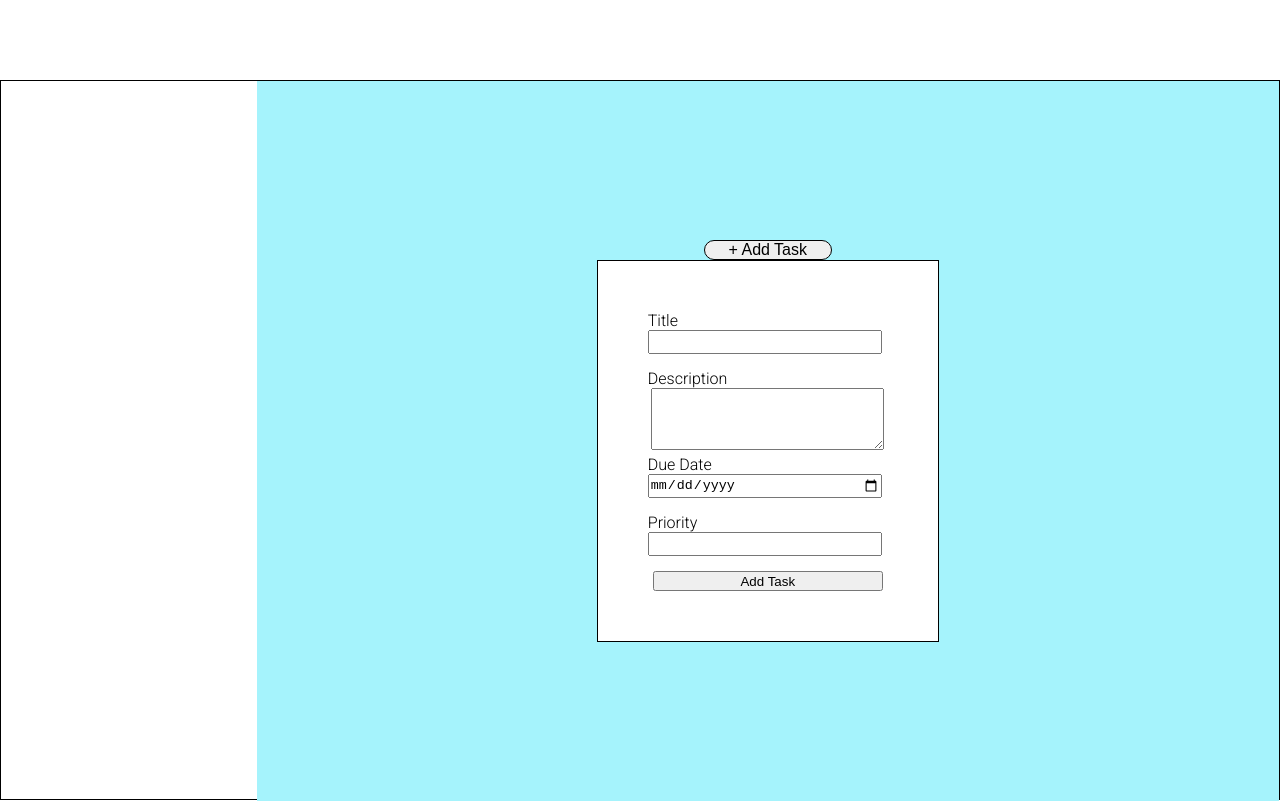
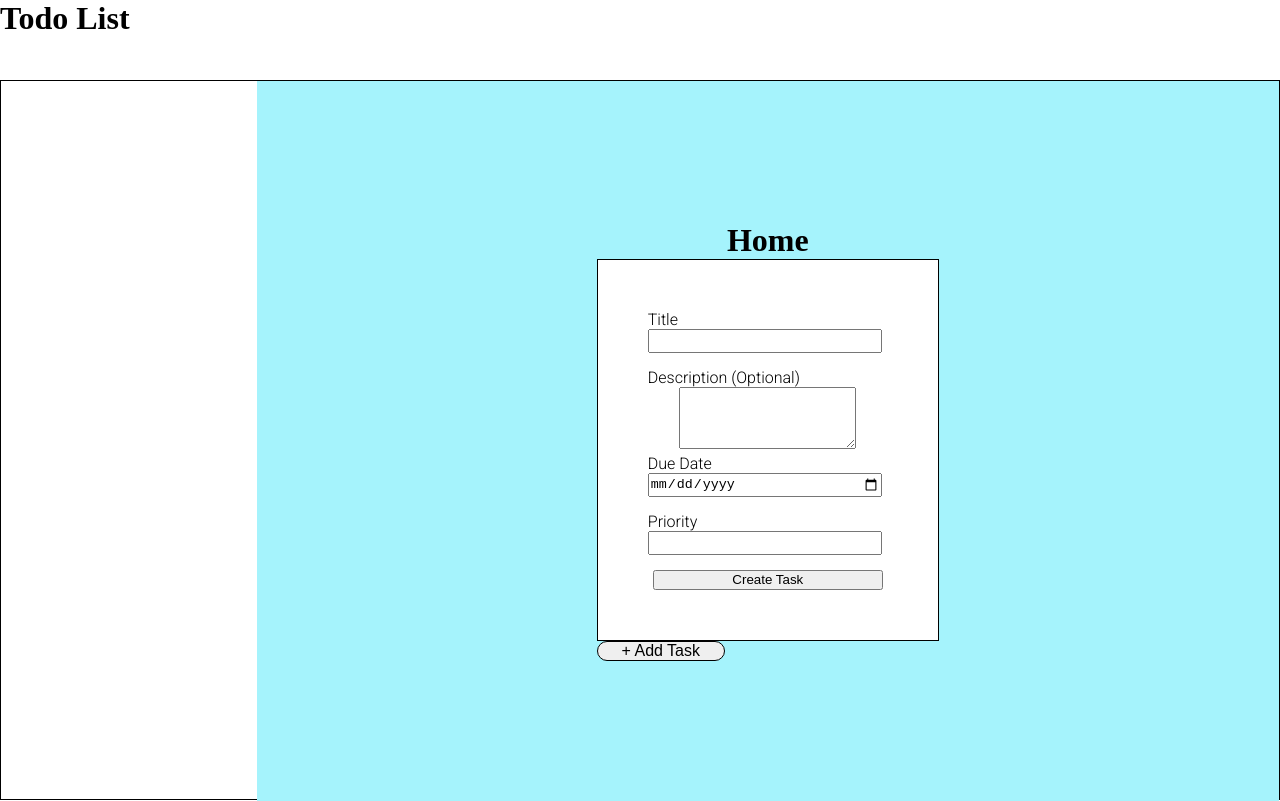
Before and after one commit to vinothrobinson/todo-list, a website built with webpack: page dist/index.html in a window 1280 px wide. Both pictures are taken after a click on the button "+ Add Task". Built offline with nearby package versions, Linux system fonts and the light colour scheme.

Commit message:
Adjusted the HTML skeleton

```diff
--- a/dist/index.html
+++ b/dist/index.html
@@ -7,28 +7,33 @@
     <link href="https://fonts.googleapis.com/css2?family=Economica&family=Lobster&family=Pacifico&family=Roboto:wght@300&display=swap" rel="stylesheet">
   </head>
   <body>
-    <div class="header"></div>
+    <div class="header">
+        <h1 class="site-name">Todo List</h1>
+    </div>
     <div id="content">
         <div class="side-bar"> </div>
         <div class="main-content">
-            <button class="new-todo">+ Add Task</button>
+            <h1 class="home-page">Home</h1>
+            <div class="task-display"> </div>
+            <div class="task-creation">
                 <div class="todo-form">
                     <form id="new-todo-form" action="" method="post" style="display: none">
                         <label for="title">Title
                             <input type="text" id="title" required>
                         </label>
-                    <p class="label-wrapper"> <label for="description">Description </label> </p>
-                    <textarea id="description" rows="4" cols="27"> </textarea>
+                        <p class="label-wrapper"> <label for="description">Description (Optional) </label> </p>
+                        <textarea id="description" rows="4"></textarea>
                         <label for="dueDate">Due Date
-                        <input type="date" id="due-date" required>
+                            <input type="date" id="due-date">
                         </label>
                         <label for="priority">Priority
                             <input type="number" id="priority">
                         </label>
-                    <input id="submit" type="submit" value="Add Task">
+                        <input id="submit" type="submit" value="Create Task">
                     </form>
                 </div>
-            <div class="task-display"> </div>
+                <button class="new-todo">+ Add Task</button>
+            </div>
         </div>
    </div>
    <script src="main.js"></script>
```
Lines whose indentation alone changed are shown as unchanged.
